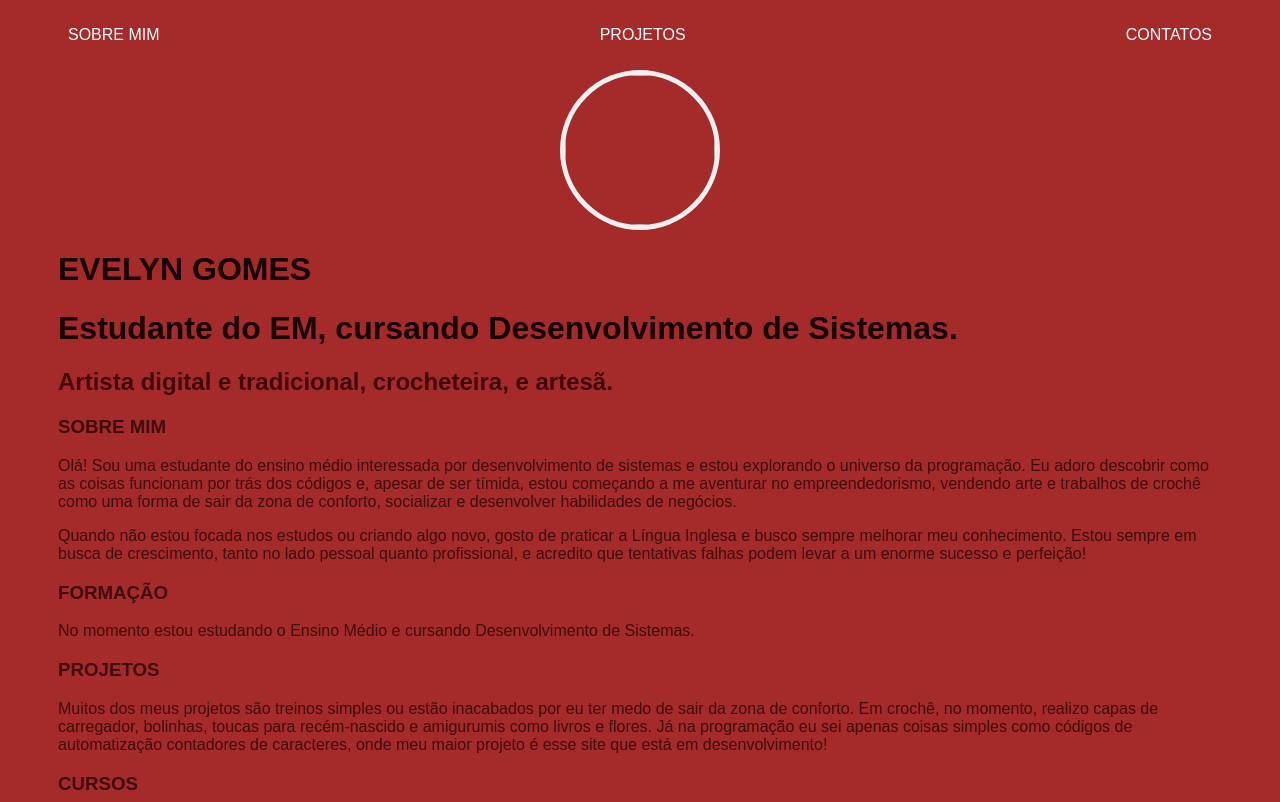
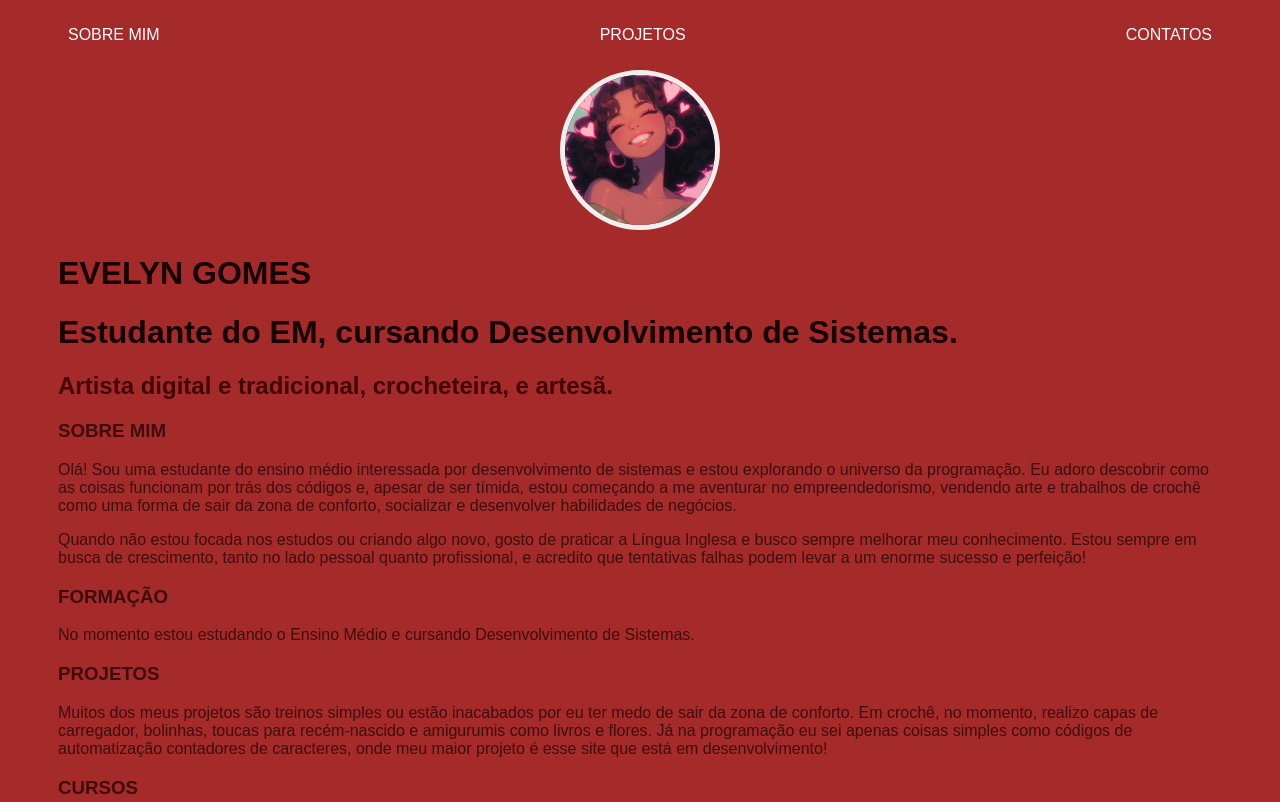
Before and after one commit to EvelynSketch/htmlcss, a plain HTML site: page index.html in a window 1280 px wide. Shown: the top 802 px of the page. Drawn offline with Linux system fonts and the light colour scheme.

Commit message:
foto perfil

```diff
--- a/index.html
+++ b/index.html
@@ -23,7 +23,7 @@
     </nav>
     <header>
         <div class="center">
-            <img src="file:///C:/Users/EVELYNVITORIADOSSANT/Pictures/fofis-cacheado.jpg" alt=""></div>
+            <img src="fofis-cacheado.jpg" alt=""></div>
         <h1>EVELYN GOMES</h1>
         <h1>Estudante do EM, cursando Desenvolvimento de Sistemas.</h1>
         <H2> Artista digital e tradicional, crocheteira, e artesã.</H2>
```
Also changed, not shown: fofis-cacheado.jpg (added).
